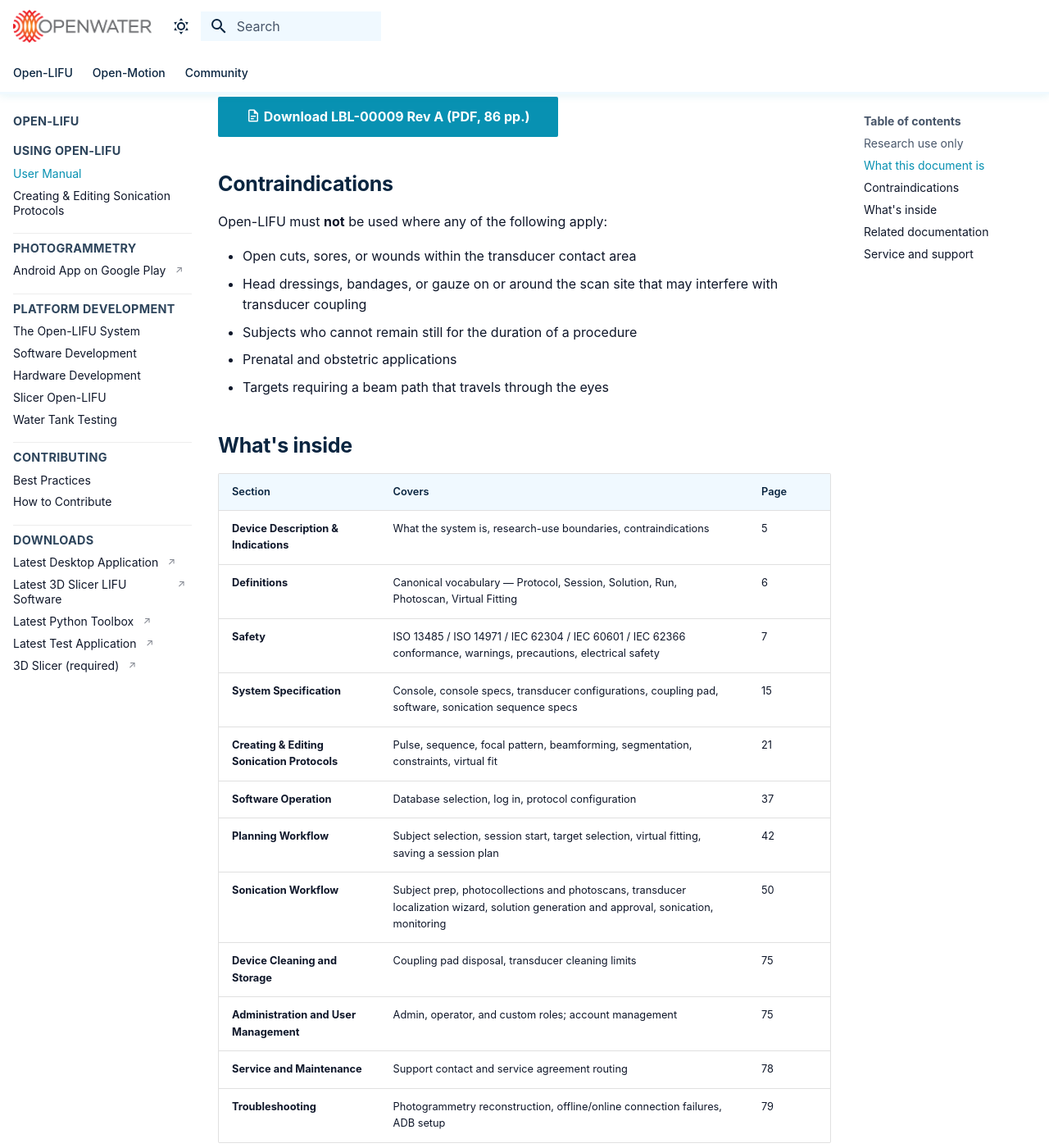
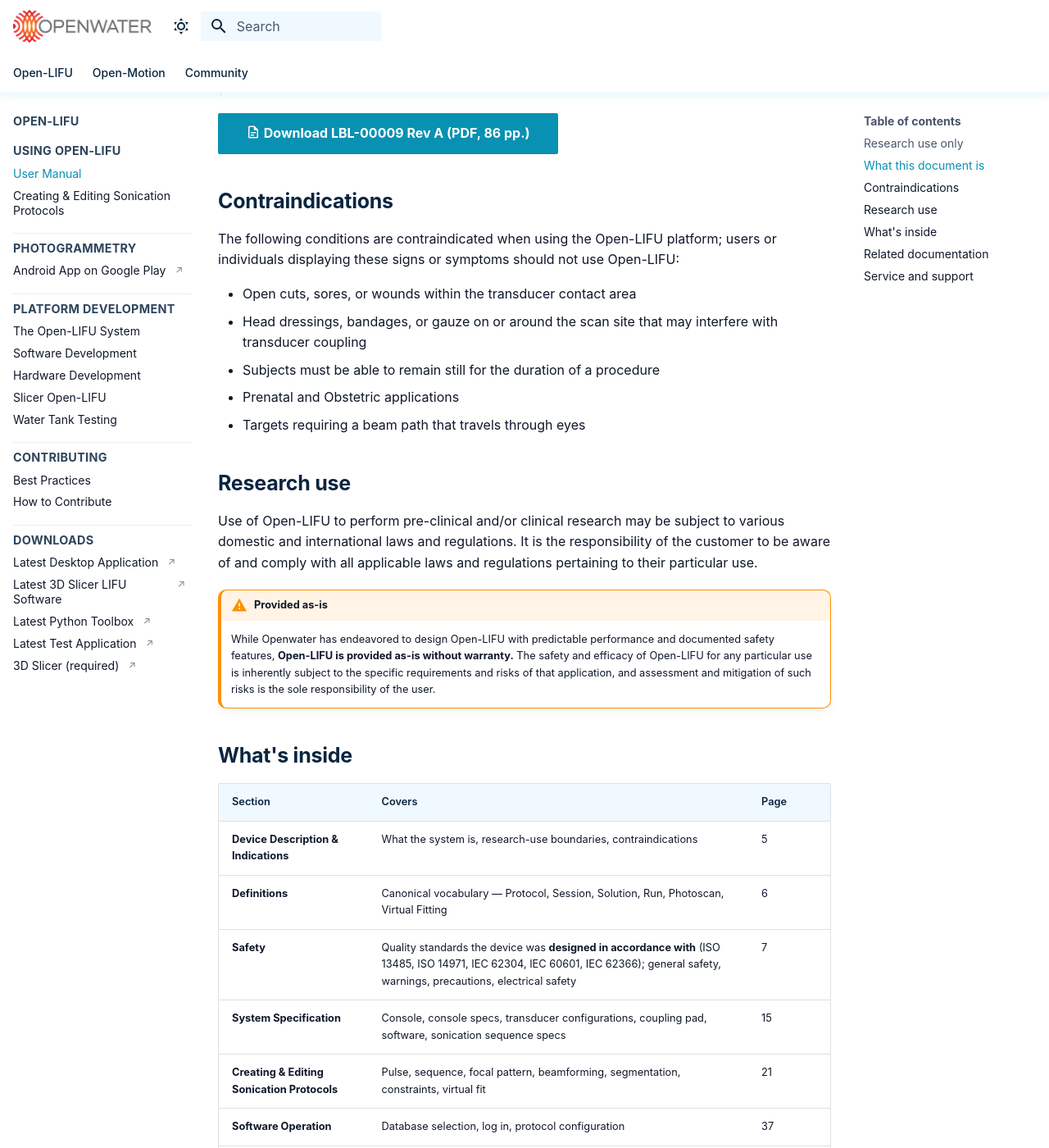
Before and after one commit to OpenwaterHealth/openwater-docs, an MkDocs documentation site: the page built from docs/openlifu/user-manual.md, in a window 1280 px wide and 1400 px high, scrolled down 817 px. Shown: the whole window at 82% size. Built offline with MkDocs 1.6.1 and Material for MkDocs 9.7.7, drawn with Linux system fonts in a browser that asks for light colours; comment, search, counter and statistics services are not loaded; some of the changed text lies outside the part shown.

Commit message:
Correct standards language to match LBL-00009
Raised in review by David Paribello, an author of LBL-00009. The Safety row said the device carried ISO 13485 / ISO 14971 / IEC 62304 / IEC 60601 / IEC 62366 "conformance." The manual (p.7) says the device "has been designed in accordance with" those quality standards. Conformance implies demonstrated and certified compliance; designed in accordance with is a design-intent statement. On a public page for an RUO device that is a materially stronger claim than the controlled document makes, so the summary now uses the manual's language.

Three further corrections from the same source-accuracy pass:

- Contraindications now use the manual's exact framing and bullet wording (p.5) rather than a paraphrase that had inverted the "must be able to remain still" bullet.
- Adds the Research Use section (p.5-6): customer responsibility for applicable laws and regulations, and the provided-as-is-without-warranty statement. Both were absent from the page.
- Adds "Not for use in therapeutic procedures" from the cover disclaimer (p.1) to the danger admonition.

Verified against LBL-00009 Rev A. Page numbers, document ID, revision, software versions, and authors were checked and are correct.

Co-Authored-By: Claude Opus 5 <noreply@anthropic.com>
Claude-Session: https://claude.ai/code/session_01JE4MQXx7cJtskwGEbz7Xgd

```diff
--- a/docs/openlifu/user-manual.md
+++ b/docs/openlifu/user-manual.md
@@ -11,7 +11,8 @@ description: The controlled operator manual for the Open-LIFU platform — safet
 ## Research use only
 
 !!! danger "Read before you operate"
-    Open-LIFU is a **Research Use Only** device. It is **not intended for the
+    The Open-LIFU platform is for research use only. **Not for use in
+    therapeutic procedures.** The System is **not intended to be used for the
     diagnosis or treatment of any disease or medical condition and is not
     cleared by the FDA for clinical use.**
 
@@ -41,13 +42,28 @@ this page summarizes and routes into it.
 
 ## Contraindications
 
-Open-LIFU must **not** be used where any of the following apply:
+The following conditions are contraindicated when using the Open-LIFU platform;
+users or individuals displaying these signs or symptoms should not use Open-LIFU:
 
 - Open cuts, sores, or wounds within the transducer contact area
 - Head dressings, bandages, or gauze on or around the scan site that may interfere with transducer coupling
-- Subjects who cannot remain still for the duration of a procedure
-- Prenatal and obstetric applications
-- Targets requiring a beam path that travels through the eyes
+- Subjects must be able to remain still for the duration of a procedure
+- Prenatal and Obstetric applications
+- Targets requiring a beam path that travels through eyes
+
+## Research use
+
+Use of Open-LIFU to perform pre-clinical and/or clinical research may be subject to
+various domestic and international laws and regulations. It is the responsibility of
+the customer to be aware of and comply with all applicable laws and regulations
+pertaining to their particular use.
+
+!!! warning "Provided as-is"
+    While Openwater has endeavored to design Open-LIFU with predictable performance
+    and documented safety features, **Open-LIFU is provided as-is without warranty.**
+    The safety and efficacy of Open-LIFU for any particular use is inherently subject
+    to the specific requirements and risks of that application, and assessment and
+    mitigation of such risks is the sole responsibility of the user.
 
 ## What's inside
 
@@ -55,7 +71,7 @@ Open-LIFU must **not** be used where any of the following apply:
 |---|---|---|
 | **Device Description & Indications** | What the system is, research-use boundaries, contraindications | 5 |
 | **Definitions** | Canonical vocabulary — Protocol, Session, Solution, Run, Photoscan, Virtual Fitting | 6 |
-| **Safety** | ISO 13485 / ISO 14971 / IEC 62304 / IEC 60601 / IEC 62366 conformance, warnings, precautions, electrical safety | 7 |
+| **Safety** | Quality standards the device was **designed in accordance with** (ISO 13485, ISO 14971, IEC 62304, IEC 60601, IEC 62366); general safety, warnings, precautions, electrical safety | 7 |
 | **System Specification** | Console, console specs, transducer configurations, coupling pad, software, sonication sequence specs | 15 |
 | **Creating & Editing Sonication Protocols** | Pulse, sequence, focal pattern, beamforming, segmentation, constraints, virtual fit | 21 |
 | **Software Operation** | Database selection, log in, protocol configuration | 37 |
```
